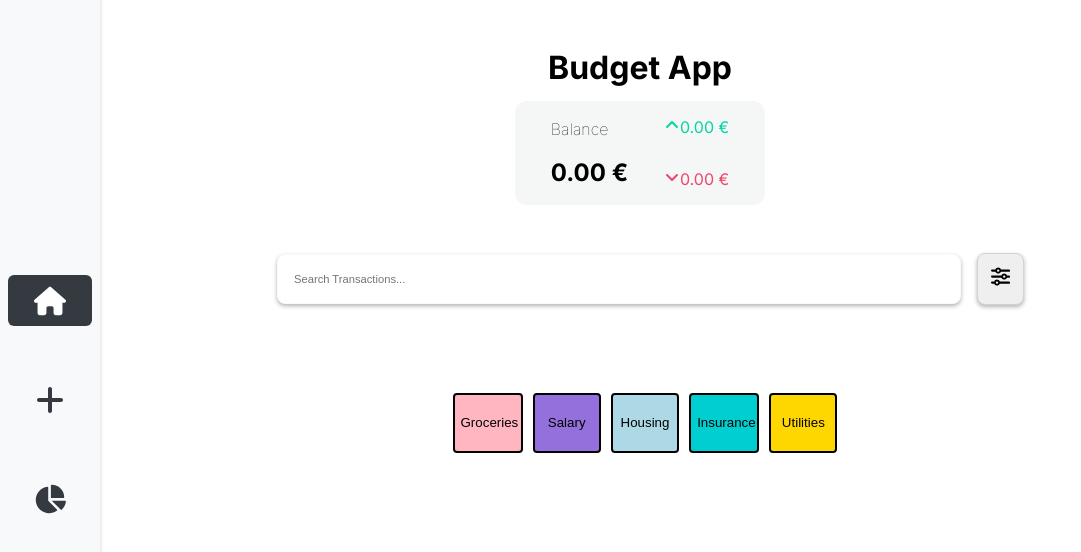
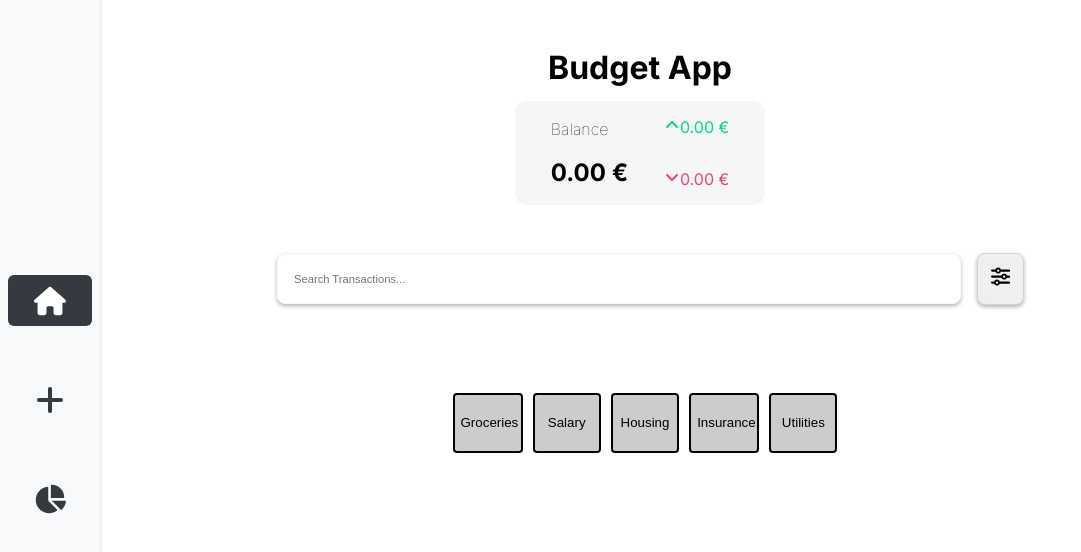
Before and after one commit to benediktbrenk/budget-app, a Next.js app: page / in a window 1280 px wide. Shown: the top 552 px of the page, without its empty margins (0-1081 px from the left). Built offline with nearby package versions, Linux system fonts and the light colour scheme; no server answers; the database is empty.

Commit message:
set styling props to $ in FilterButton

```diff
--- a/components/CategoryFilter/index.js
+++ b/components/CategoryFilter/index.js
@@ -11,8 +11,8 @@ export default function CategoryFilter({ search, onClick }) {
       {categories.map((category) => (
         <Styled.FilterButton
           key={category}
-          active={activeCategories.includes(category)}
-          category={category}
+          $active={activeCategories.includes(category)}
+          $category={category}
           onClick={() => onClick(category)}
         >
           {category}
```
